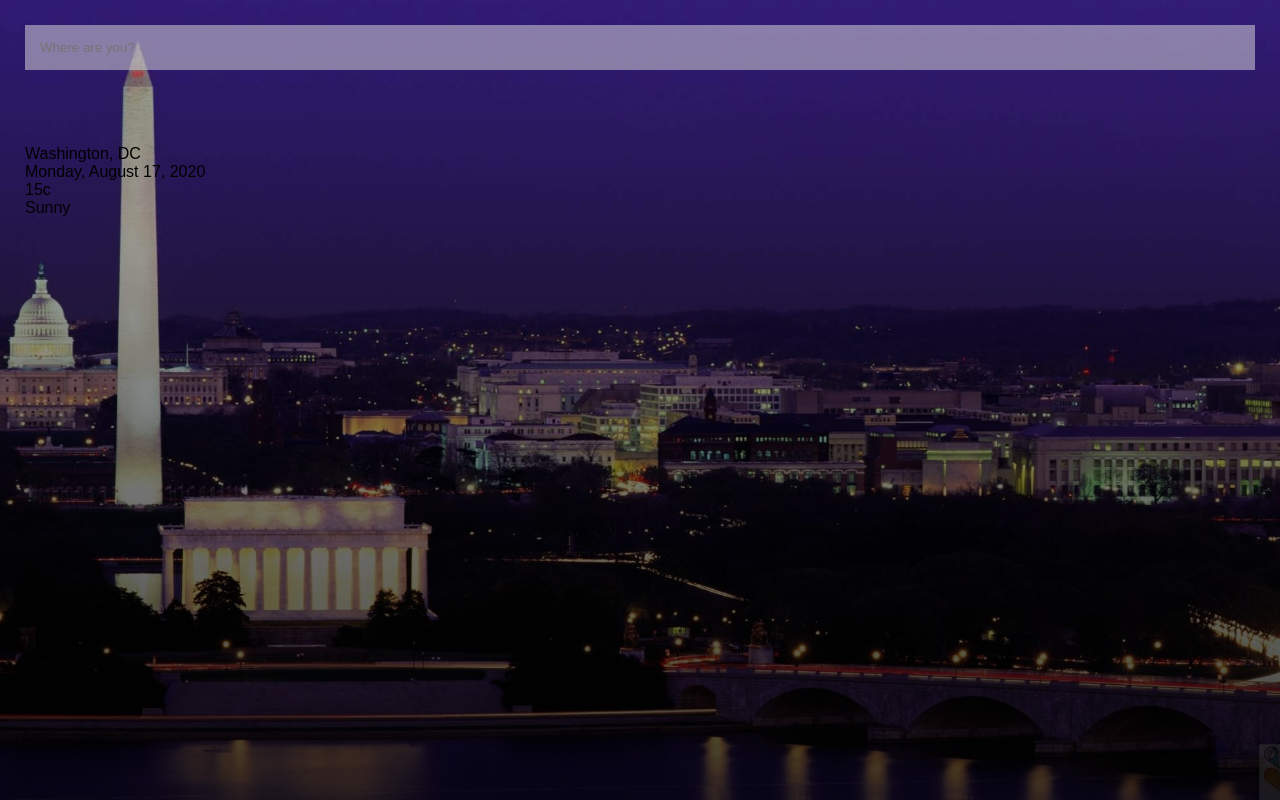
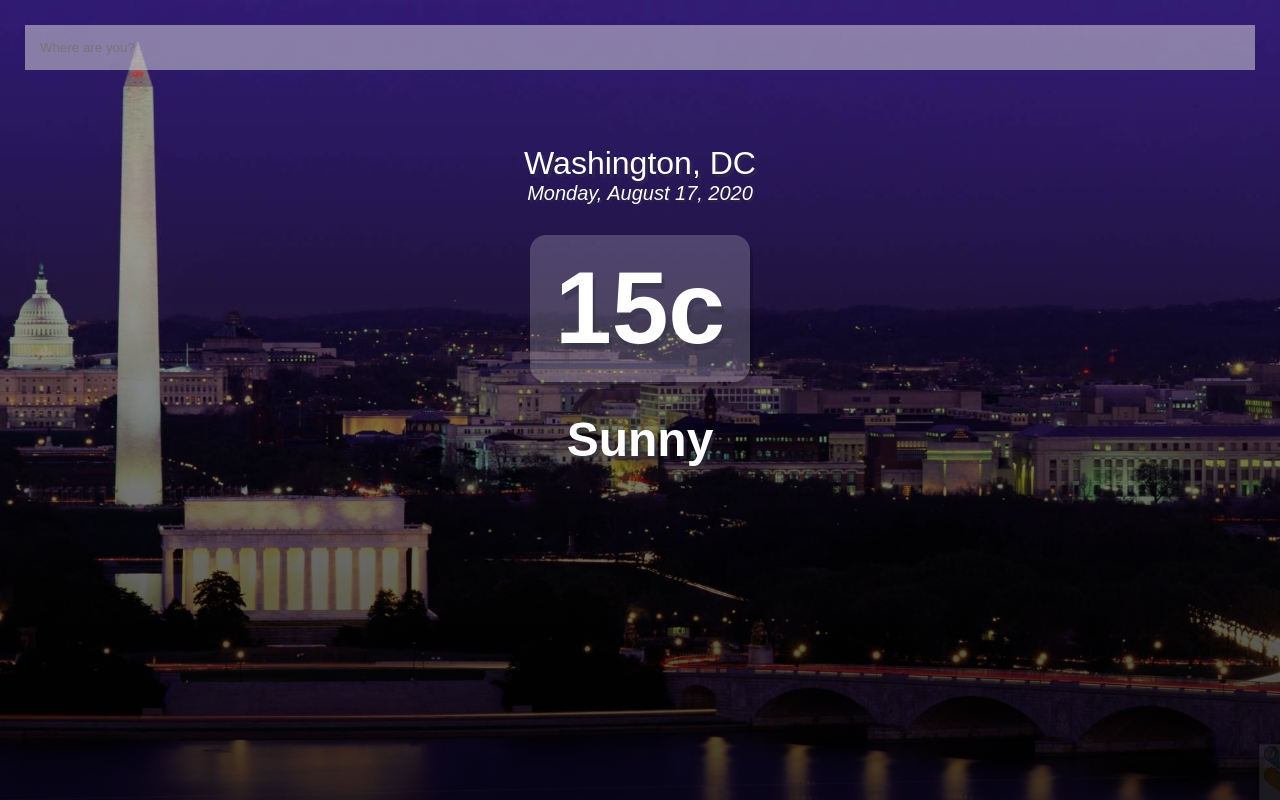
Before and after one commit to carlparm/weather-app, a React (Create React App) app: page / in a window 1280 px wide. Built offline with nearby package versions, Linux system fonts and the light colour scheme.

Commit message:
Location & weather styling

```diff
--- a/src/index.css
+++ b/src/index.css
@@ -43,3 +43,53 @@
 
   background-color: rgba(225, 225, 225, 0.5);
 }
+
+.weather-box {
+  color: white;
+}
+
+.location-box .location {
+  color: #FFF;
+  font-size: 32px;
+  font-weight: 500;
+  text-align: center;
+  text-shadow: 3px 3px rgba(50, 50, 70, 0.5);
+}
+
+.location-box .date {
+  color: #FFF;
+  font-size: 20px;
+  font-weight: 300;
+  font-style: italic;
+  text-align: center;
+  text-shadow: 2px 2px rgba(50, 50, 70, 0.5);
+}
+
+.weather-box {
+  text-align: center;
+}
+
+.weather-box .temp {
+  position: relative;
+  display: inline-block;
+  margin: 30px auto;
+  background-color: rgba(255, 255, 255, 0.2);
+  border-radius: 16px;
+
+  padding: 15px 25px;
+
+  color: #FFF;
+  font-size: 102px;
+  font-weight: 900;
+
+  text-shadow: 3px 6px rgba(50, 50, 70, 0.5);
+  text-align: center;
+  box-shadow: 3px 6px rgba(0, 0, 0, 0.2);
+}
+
+.weather-box .weather {
+  color: #FFF;
+  font-size: 48px;
+  font-weight: 700;
+  text-shadow: 3px 3px rgba(50, 50, 70, 0.5);
+}
```
